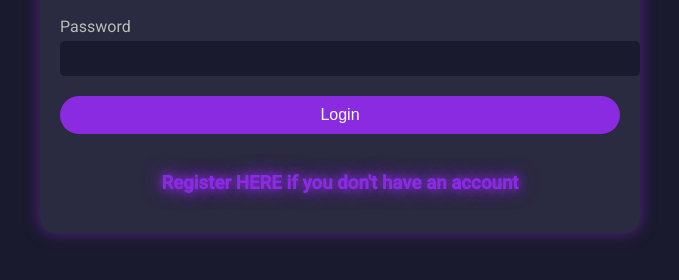
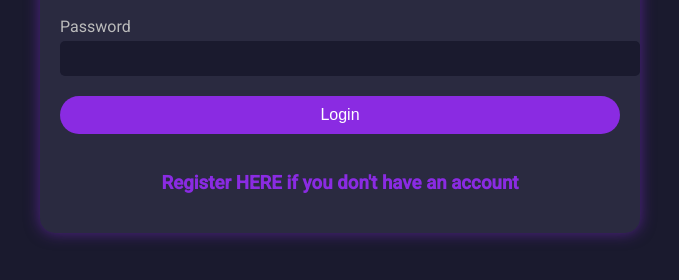
Before and after one commit to eyosiyasg/AI-learning-portal, a website: page public/login.html in a window 1280 px wide. Shown: the part 358-638 px from the top of the page, without its empty margins (300-979 px from the left). Drawn offline with Linux system fonts and the light colour scheme.

Commit message:
.updated index

```diff
--- a/public/login.html
+++ b/public/login.html
@@ -109,9 +109,9 @@
     .login-form a:hover {
       color: #6a1b9a;
     }
-    h3{
+    h3 > a{
       color: white;
-      text-shadow: 0 0 10px #8a2be2, 0 0 20px #8a2be2;
+      /*text-shadow: 0 0 10px #8a2be2, 0 0 20px #8a2be2;*/
     }
   </style>
 
```
